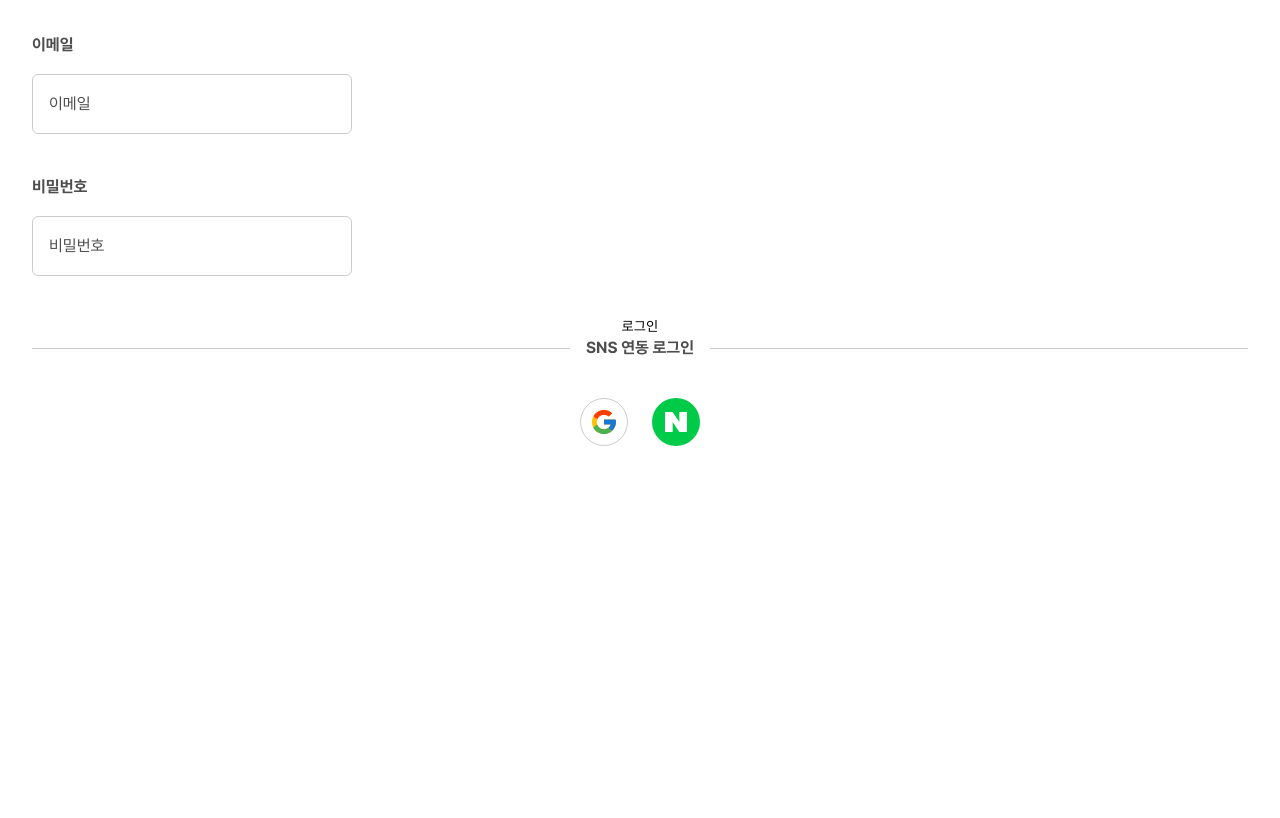
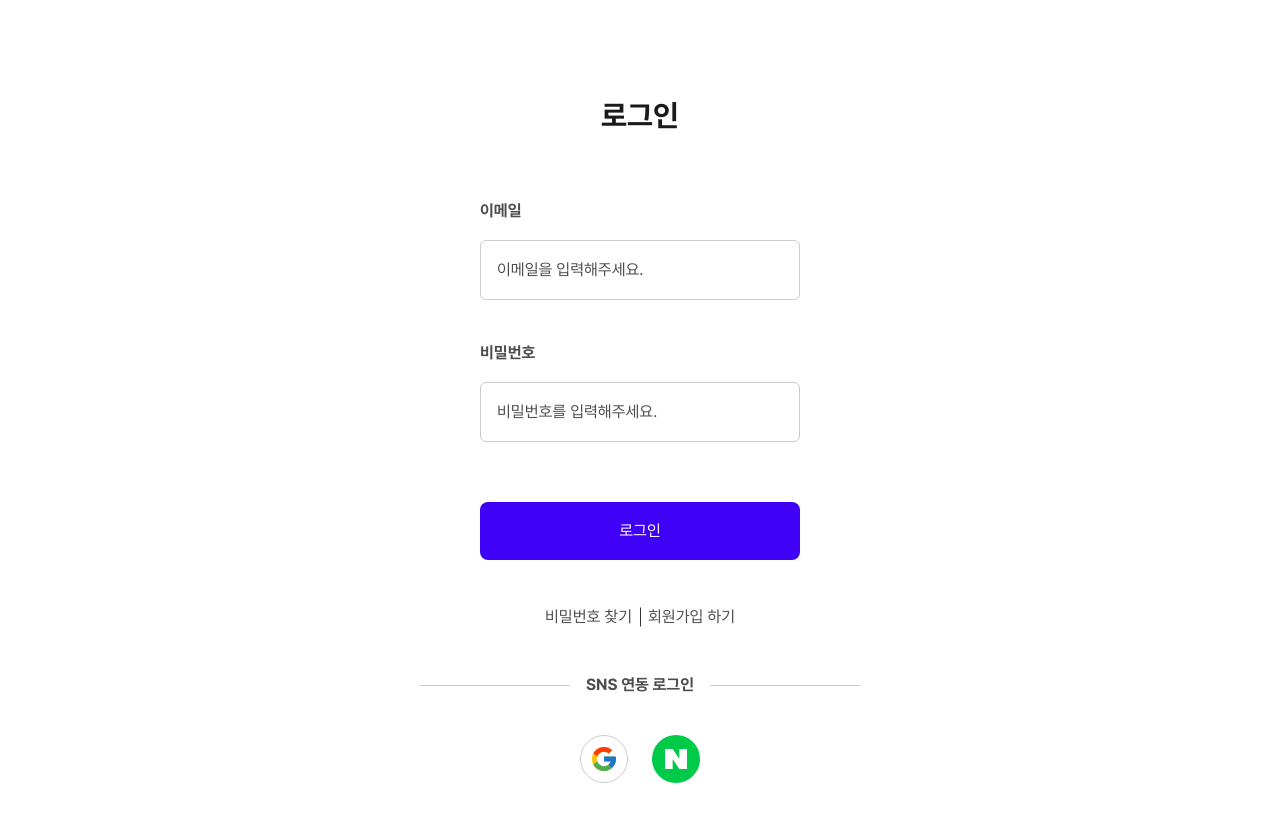
Before and after one commit to Friends77/FRI-FRONT, a React (Vite) app: page /login in a window 1280 px wide. Built offline with nearby package versions, Linux system fonts and the light colour scheme; no server answers.

Commit message:
design: 로그인 페이지 디자인

```diff
--- /dev/null
+++ b/src/components/auth/Form/LoginForm/LoginForm.styled.ts
@@ -0,0 +1,11 @@
+import styled from 'styled-components';
+
+export const LoginForm = styled.form`
+  display: flex;
+  flex-direction: column;
+  align-items: center;
+`;
+
+export const InputFields = styled.div`
+  padding-bottom: 20px;
+`;
--- a/src/components/auth/Form/LoginForm/index.tsx
+++ b/src/components/auth/Form/LoginForm/index.tsx
@@ -4,6 +4,8 @@ import { useLogin } from '@/hooks/auth/useLogin';
 import { LoginDataType } from '@/types/auth';
 import { FormProvider, SubmitHandler, useForm } from 'react-hook-form';
 import InputField from '@/components/auth/Input';
+import Button from '@/components/@common/Button';
+import * as Styled from './LoginForm.styled';
 
 const LoginForm = () => {
   const methods = useForm<LoginDataType>({
@@ -31,13 +33,14 @@ const LoginForm = () => {
 
   return (
     <FormProvider {...methods}>
-      <form onSubmit={handleSubmit(onSubmit)} noValidate>
+      <Styled.LoginForm onSubmit={handleSubmit(onSubmit)} noValidate>
+        <Styled.InputFields>
           <InputField
             type="email"
             label="이메일"
             id="email"
             name="email"
-          placeholder="이메일"
+            placeholder={AUTH_ERROR_MSG.EMAIL_REQUIRED}
             rules={{
               required: AUTH_ERROR_MSG.EMAIL_REQUIRED,
               pattern: {
@@ -51,13 +54,14 @@ const LoginForm = () => {
             label="비밀번호"
             id="password"
             name="password"
-          placeholder="비밀번호"
+            placeholder={AUTH_ERROR_MSG.PASSWORD_REQUIRED}
             rules={{
               required: AUTH_ERROR_MSG.PASSWORD_REQUIRED,
             }}
           />
-        <button type="submit">로그인</button>
-      </form>
+        </Styled.InputFields>
+        <Button>로그인</Button>
+      </Styled.LoginForm>
     </FormProvider>
   );
 };
--- a/src/components/auth/Form/SocialLoginForm/SocialLoginForm.styled.ts
+++ b/src/components/auth/Form/SocialLoginForm/SocialLoginForm.styled.ts
@@ -3,6 +3,7 @@ import styled from 'styled-components';
 export const SocialLoginFormHeader = styled.h3`
   display: flex;
   align-items: center;
+  width: 100%;
   color: ${({ theme }) => theme.colors.Gray_800};
   ${({ theme }) => theme.typo.B1_B};
 
--- /dev/null
+++ b/src/pages/auth/login/LoginPage.styled.ts
@@ -0,0 +1,50 @@
+import { Link } from 'react-router';
+import styled from 'styled-components';
+
+export const Main = styled.main`
+  display: flex;
+  flex-direction: column;
+  justify-content: center;
+  align-items: center;
+  margin-top: 4rem;
+  margin-left: auto;
+  margin-right: auto;
+  width: 440px;
+`;
+
+export const LoginHeader = styled.h1`
+  ${({ theme }) => theme.typo.T1_B}
+  margin-bottom: 64px;
+  color: ${({ theme }) => theme.colors.Gray_1000};
+  font-size: 30px;
+  line-height: 38px;
+`;
+
+export const LoginOptions = styled.ul`
+  display: flex;
+  gap: 16px;
+  margin-top: 47px;
+  margin-bottom: 45px;
+`;
+
+export const LoginOption = styled(Link)`
+  ${({ theme }) => theme.typo.B1_R};
+  position: relative;
+  color: ${({ theme }) => theme.colors.Gray_800};
+  line-height: 20px;
+
+  &::after {
+    content: '';
+    position: absolute;
+    top: 50%;
+    right: -9px;
+    width: 1px;
+    height: 19px;
+    transform: translateY(-50%);
+    background-color: #333;
+  }
+
+  &:last-child::after {
+    display: none;
+  }
+`;
--- a/src/pages/auth/login/index.tsx
+++ b/src/pages/auth/login/index.tsx
@@ -1,12 +1,23 @@
 import LoginForm from '@/components/auth/Form/LoginForm';
 import SocialLoginForm from '@/components/auth/Form/SocialLoginForm';
+import * as Styled from './LoginPage.styled';
+import { AUTH_PATH } from '@/constants/routes';
 
 const LoginPage = () => {
   return (
-    <main>
+    <Styled.Main>
+      <Styled.LoginHeader>로그인</Styled.LoginHeader>
       <LoginForm />
+      <Styled.LoginOptions>
+        <Styled.LoginOption to={AUTH_PATH.RESET_PASSWORD}>
+          비밀번호 찾기
+        </Styled.LoginOption>
+        <Styled.LoginOption to={AUTH_PATH.SIGN_UP}>
+          회원가입 하기
+        </Styled.LoginOption>
+      </Styled.LoginOptions>
       <SocialLoginForm />
-    </main>
+    </Styled.Main>
   );
 };
 
--- a/src/styles/GlobalStyle.ts
+++ b/src/styles/GlobalStyle.ts
@@ -21,6 +21,10 @@ const GlobalStyle = createGlobalStyle`
     box-sizing: border-box
   }
 
+  a {
+    text-decoration: none;
+  }
+
   button {
     outline: 0;
     border: 0;
```
Also changed, not shown: src/components/auth/Form/AuthForm/index.tsx (+25 -25 lines), src/components/auth/Form/EmailVerificationForm/index.tsx (+22 -22 lines), src/components/auth/Form/ProfileForm/index.tsx (+5 -5 lines), src/components/auth/Form/ResetPasswordForm/index.tsx (+13 -13 lines). Lines whose indentation alone changed are shown as unchanged.
